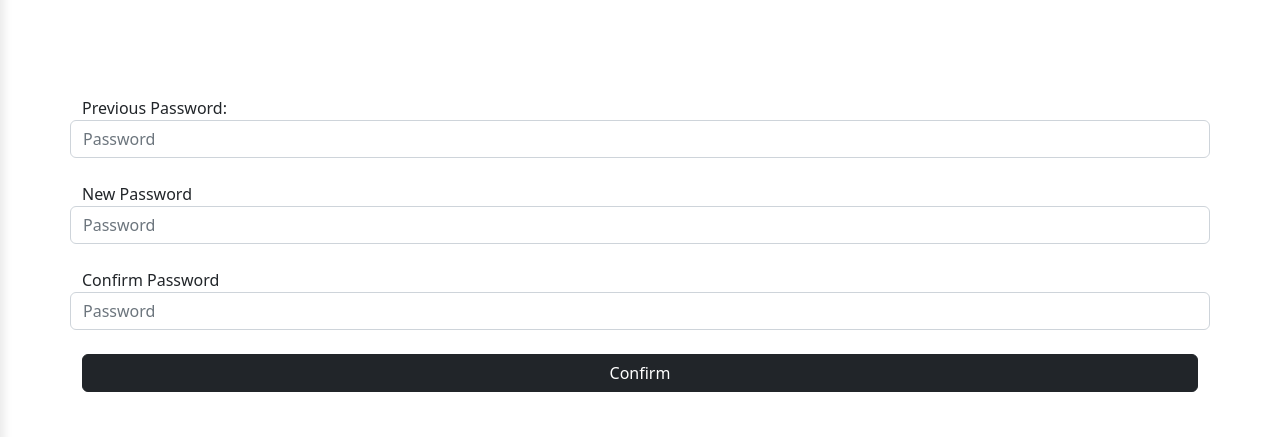
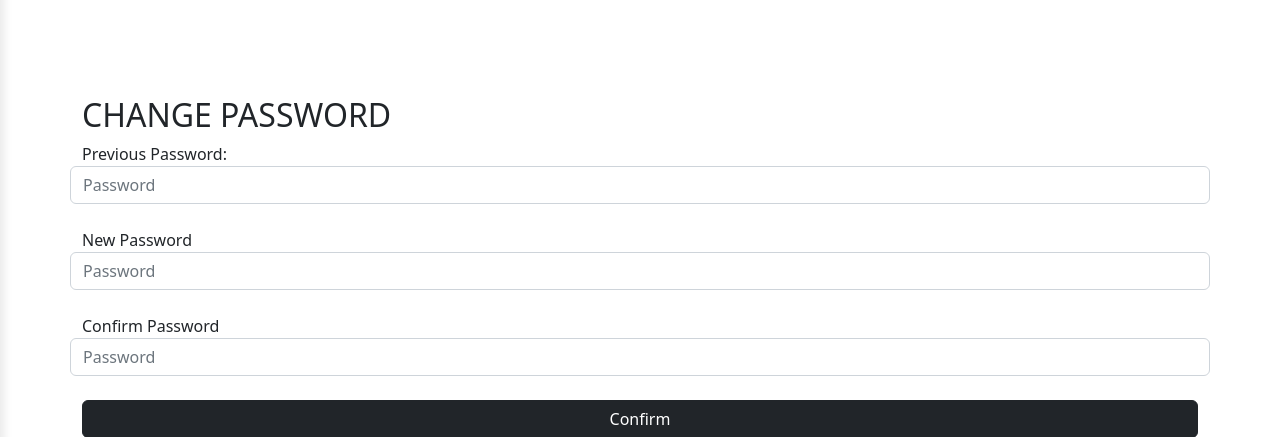
Before and after one commit to karthik-ibhaan/recruiter-project, a CodeIgniter 4 app: template app/Views/password_reset.php in a window 1280 px wide. Shown: the part 88-525 px from the top of the page. Run offline with PHP 8.4 and a stand-in for CodeIgniter, Linux system fonts and the light colour scheme; the template is opened without the code that fills it, so the values that code supplies are empty; some libraries are stand-ins or nearby versions.

Commit message:
Edited Reset Password

```diff
--- a/app/Views/password_reset.php
+++ b/app/Views/password_reset.php
@@ -6,6 +6,7 @@
         <!-- Page content holder -->
         <div class="page-content p-5" id="content">
             <div class="container mt-5">
+                <h2>CHANGE PASSWORD</h2>
                 <?php if(session()->getFlashdata('msg') !== NULL):?>
                     <div class="alert alert-warning">
                     <?php echo session()->getFlashdata('msg') ?>
```
